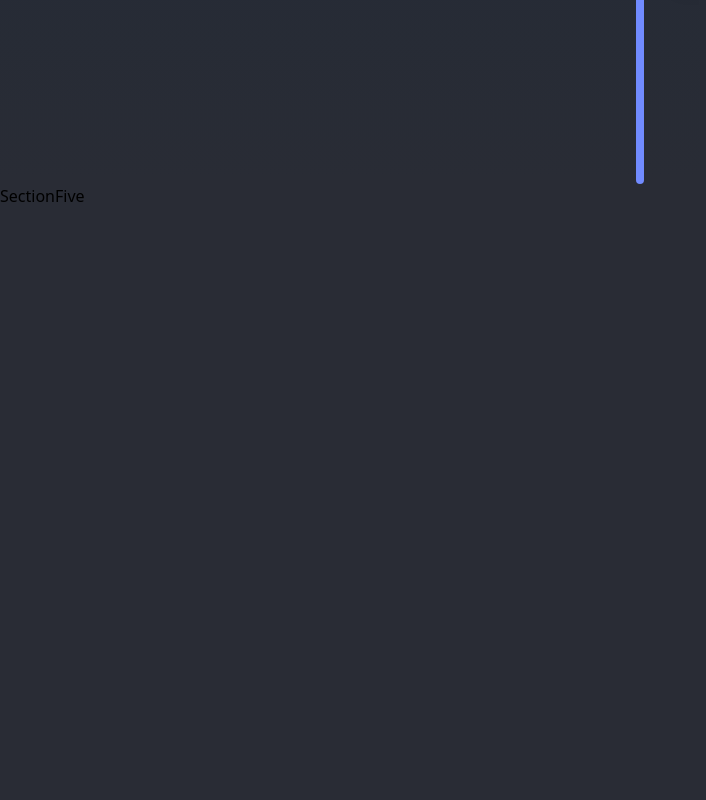
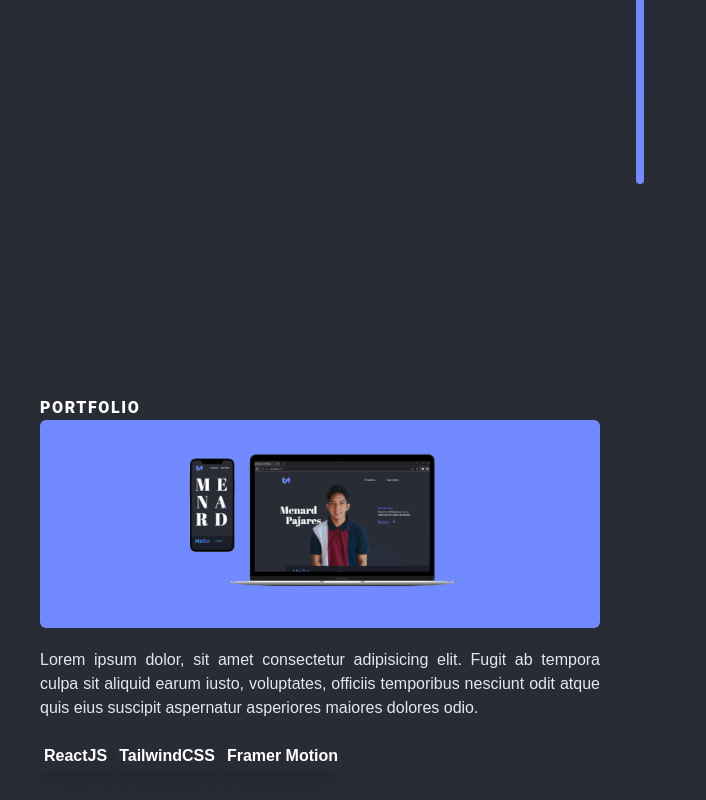
Before and after one commit to DevNanad/MODERN-PORTFOLIO, a React (Create React App) app: page / in a window 1280 px wide. Shown: the part 3709-4509 px from the top of the page, without its empty margins (0-706 px from the left). Built offline with nearby package versions, Linux system fonts and the light colour scheme.

Commit message:
Add SectionFive initial content

```diff
--- a/src/components/SectionFive.js
+++ b/src/components/SectionFive.js
@@ -1,8 +1,38 @@
 import React from 'react'
+import proj from '../images/proj.png'
 
 function SectionFive() {
   return (
-    <div className='h-[100vh]' id='secFive'>SectionFive</div>
+    <div className='h-[100vh] flex text-white poppins' id='secFive'>
+
+      {/* Latest Project */}
+      <div className="contOne flex-[50%] flex flex-col justify-center px-10">
+
+          <h3 className='roboto font-extrabold tracking-widest'>PORTFOLIO</h3>
+
+          <div className="latest-wrap rounded-md overflow-hidden h-52 flex justify-center items-center w-full bg-[#718BFF]">
+
+            <img src={proj} alt="latest-proj-image" className='w-1/2' />
+
+          </div>
+
+          <p className="about-project text-justify py-5 text-slate-200">
+            Lorem ipsum dolor, sit amet consectetur adipisicing elit. Fugit ab tempora culpa sit aliquid earum iusto, voluptates, officiis temporibus nesciunt odit atque quis eius suscipit aspernatur asperiores maiores dolores odio.
+          </p>
+
+          <div className="tech-used text-white font-bold">
+            <button className='shadow-xl p-1 rounded-md mr-1'>ReactJS</button>
+            <button className='shadow-xl p-1 rounded-md mr-1'>TailwindCSS</button>
+            <button className='shadow-xl p-1 rounded-md mr-1'>Framer Motion</button>
+          </div>
+
+      </div>
+
+      {/* All Projects */}
+      <div className="contTwo flex-[50%]">
+
+      </div>
+    </div>
   )
 }
 
```
Also changed, not shown: src/images/art.jpg (added), src/images/proj.png (added).
